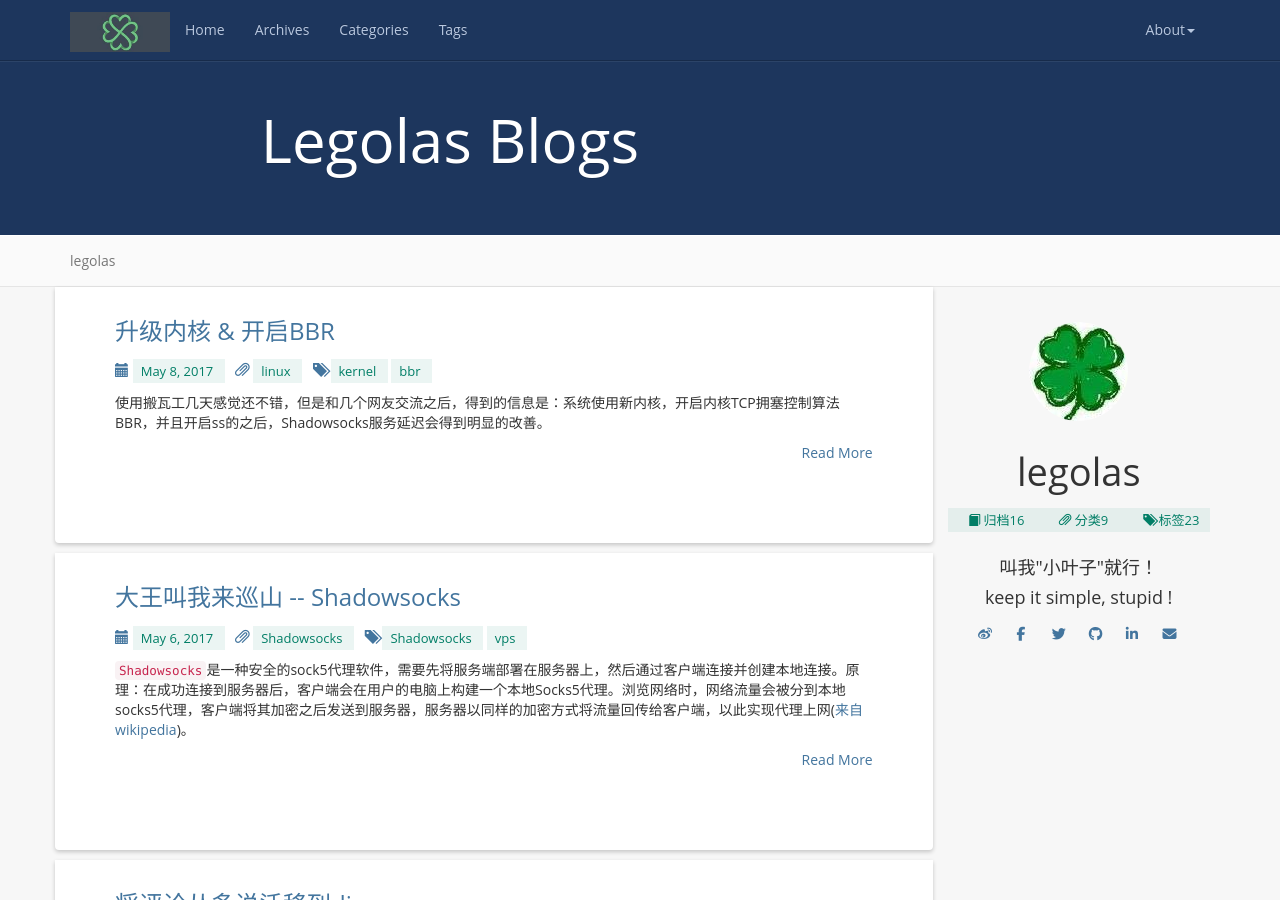
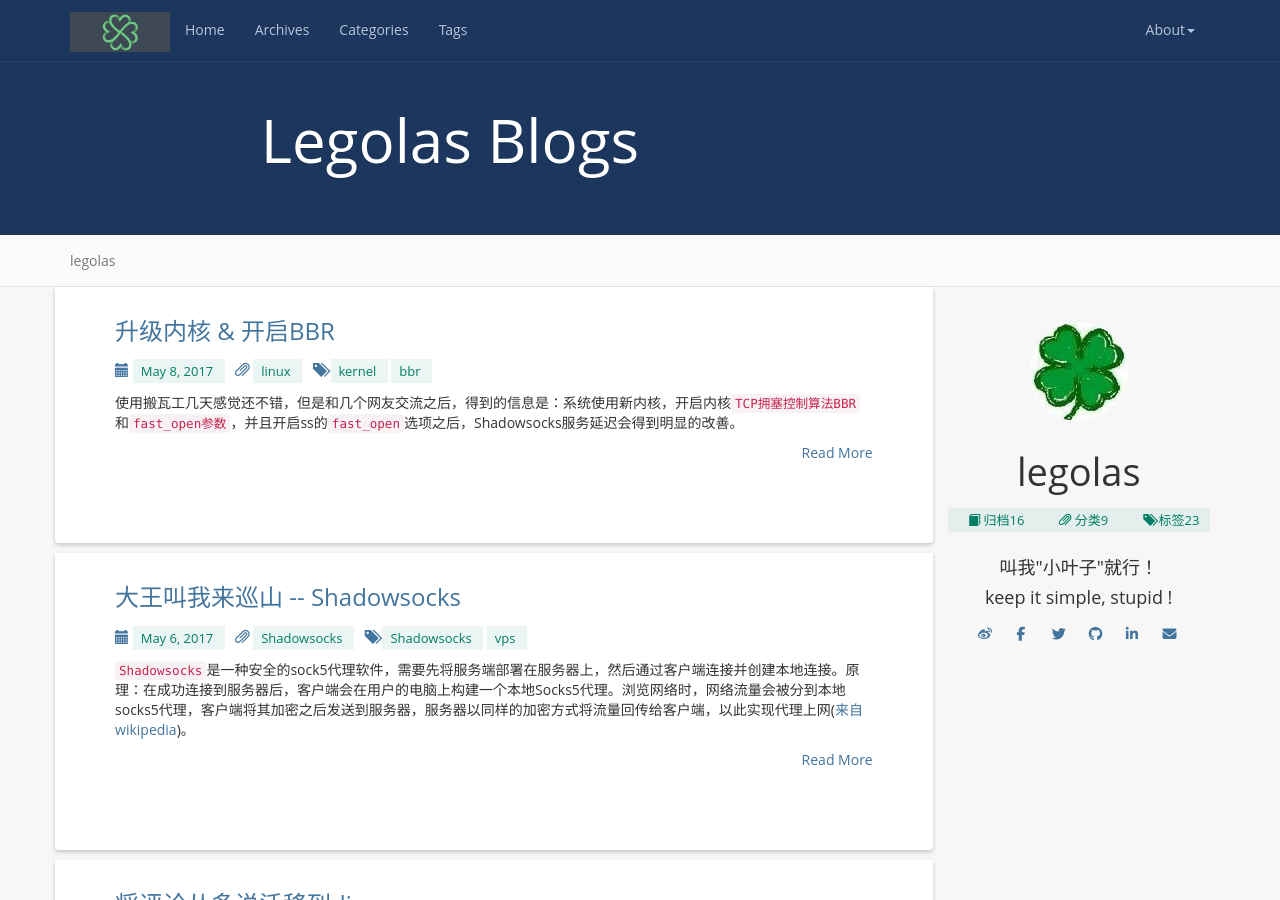
Before and after one commit to legolasNg/legolasNg.github.io, a Jekyll site: the page built from index.html, in a window 1280 px wide and 900 px high. Built offline with Jekyll 4.4.1, drawn with Linux system fonts in a browser that asks for light colours; nearby versions of some CDN libraries; library files that are not in the unit come from our copies; the list of posts is cut into pages by our own code.

Commit message:
[modify] 修改文章内容

```diff
--- a/_posts/2017-05-08-upgrade-centos-kernel.md
+++ b/_posts/2017-05-08-upgrade-centos-kernel.md
@@ -4,10 +4,10 @@ title:      "升级内核 & 开启BBR"
 date:       2017-05-08 15:30:00 +0800
 category:   "linux"
 tags:       ["kernel", "bbr"]
-excerpt:    "使用搬瓦工几天感觉还不错，但是和几个网友交流之后，得到的信息是：系统使用新内核，开启内核TCP拥塞控制算法BBR，并且开启ss的之后，Shadowsocks服务延迟会得到明显的改善。"
+excerpt:    "使用搬瓦工几天感觉还不错，但是和几个网友交流之后，得到的信息是：系统使用新内核，开启内核`TCP拥塞控制算法BBR`和`fast_open参数`，并且开启ss的`fast_open`选项之后，Shadowsocks服务延迟会得到明显的改善。"
 ---
 
-使用搬瓦工几天感觉还不错，但是和几个网友交流之后，得到的信息是：系统使用新内核，开启内核TCP拥塞控制算法BBR，并且开启ss的之后，Shadowsocks服务延迟会得到明显的改善。
+使用搬瓦工几天感觉还不错，但是和几个网友交流之后，得到的信息是：系统使用新内核，开启内核`TCP拥塞控制算法BBR`和`fast_open参数`，并且开启ss的`fast_open`选项之后，Shadowsocks服务延迟会得到明显的改善。
 
 手动替换内核重启机器后，发现内核并没有升级到安装的版本。网上搜索之后，得知搬瓦工大部分VPS采用的是OpenVZ架构，和母机共享内核，导致centos 7.3使用的内核版本仍然是2.6系列，并且不能更换内核。虽然搬瓦工现在有部分VPS采用KVM架构，可以更换内核，但是没有低配主机，并且价格也相对较高。考虑之后在搬瓦工退款，在[vultr](https://www.vultr.com)上购买了主机，月付$2.5性价比还算不错，关键是KVM架构，可以升级到最新内核。
 
```
